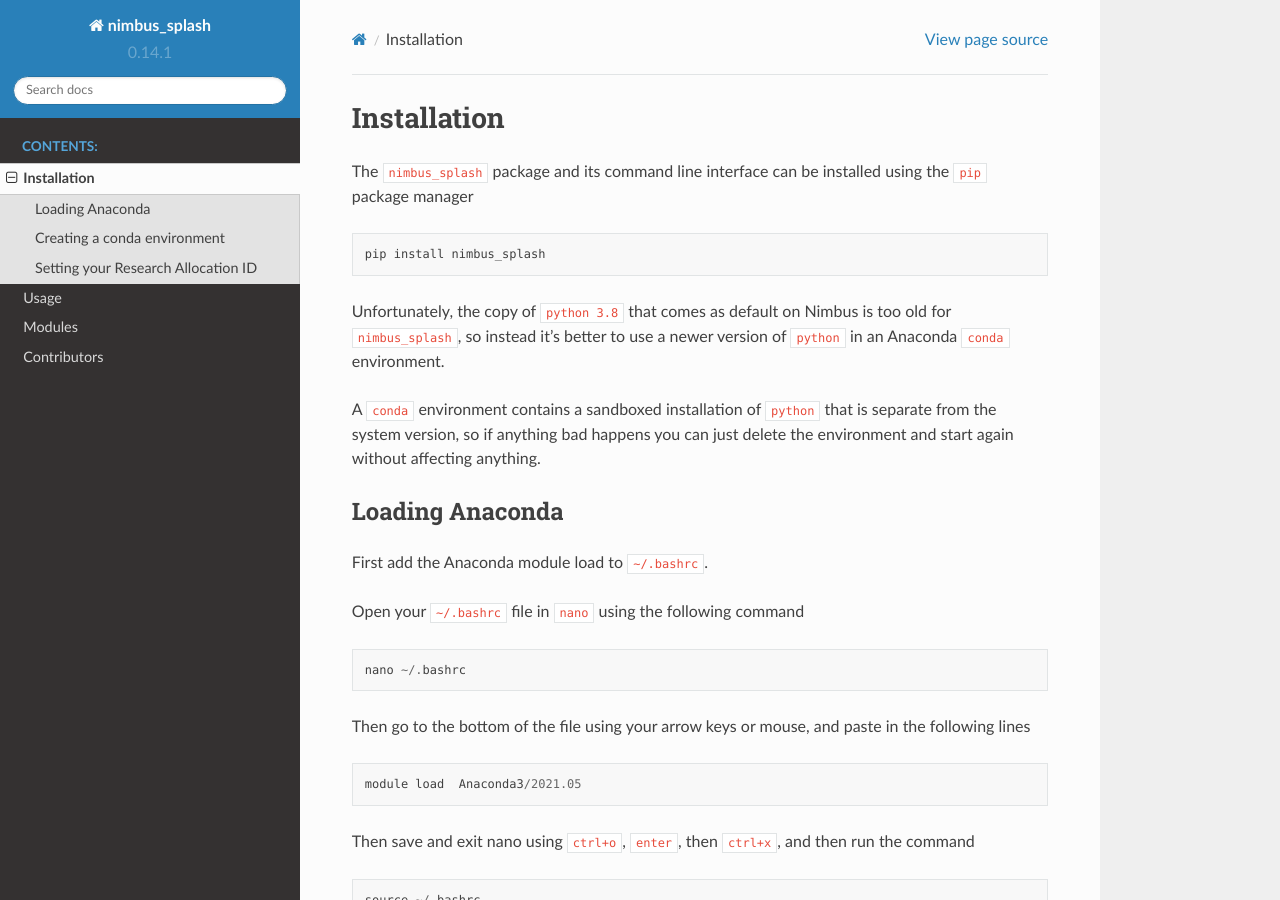
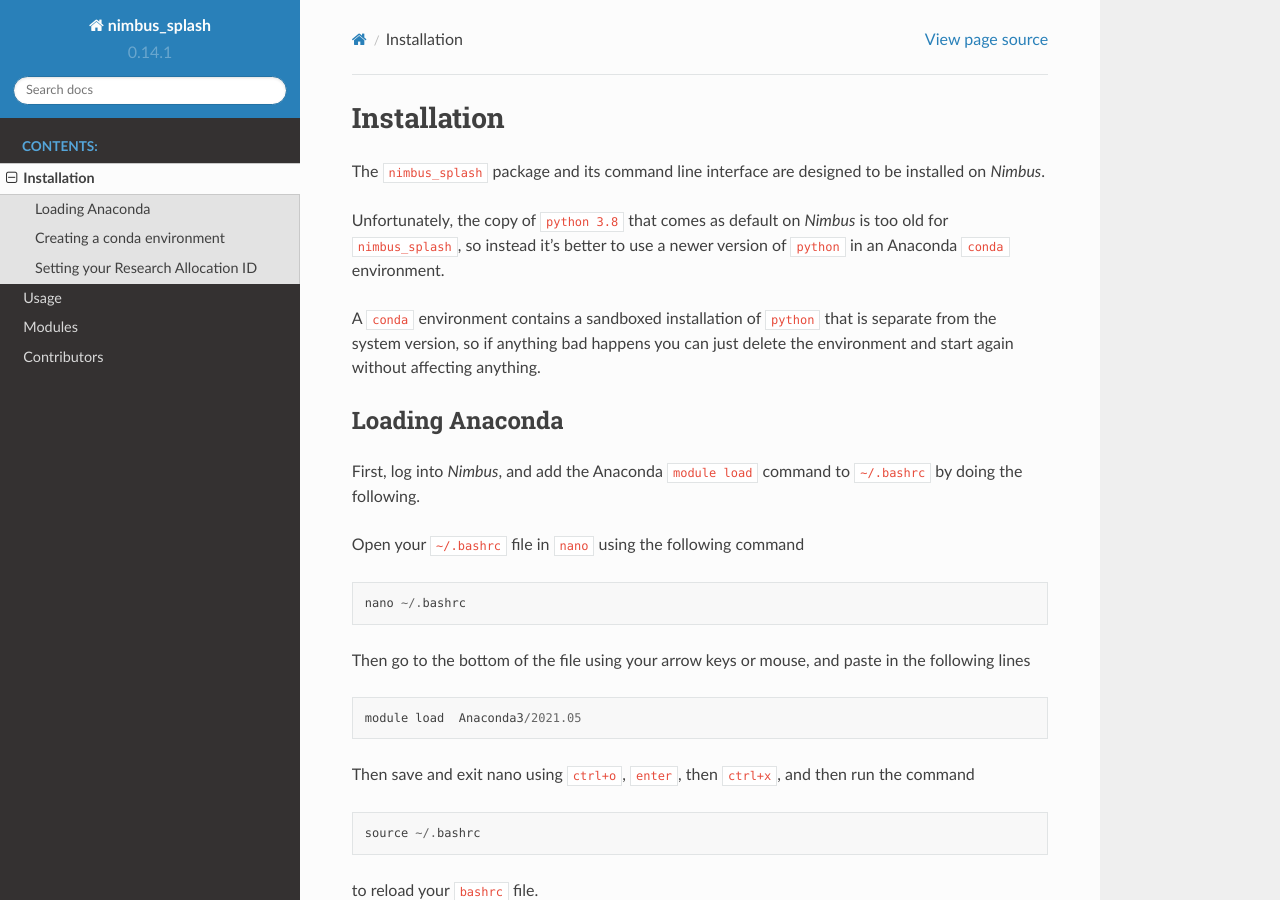
Before and after one commit to JonKragskow/nimbus_splash, a Sphinx documentation site: the page built from docs/source/installation.rst, in a window 1280 px wide and 900 px high. Built offline with Sphinx 7.4.7 and the Read the Docs theme 2.0.0, drawn with Linux system fonts in a browser that asks for light colours.

Commit message:
docs: update installation instructions

```diff
--- a/docs/source/installation.rst
+++ b/docs/source/installation.rst
@@ -1,11 +1,9 @@
 Installation
 ============
 
-The ``nimbus_splash`` package and its command line interface can be installed using the ``pip`` package manager ::
+The ``nimbus_splash`` package and its command line interface are designed to be installed on `Nimbus`.
 
-    pip install nimbus_splash
-
-Unfortunately, the copy of ``python 3.8`` that comes as default on Nimbus is too old for ``nimbus_splash``, so instead
+Unfortunately, the copy of ``python 3.8`` that comes as default on `Nimbus` is too old for ``nimbus_splash``, so instead
 it's better to use a newer version of ``python`` in an Anaconda ``conda`` environment.
 
 A ``conda`` environment contains a sandboxed installation of ``python`` that is separate from the system version, so if anything bad happens you can just delete the environment and start again without affecting anything.
@@ -13,7 +11,7 @@ A ``conda`` environment contains a sandboxed installation of ``python`` that is
 Loading Anaconda
 ----------------
 
-First add the Anaconda module load to ``~/.bashrc``.
+First, log into `Nimbus`, and add the Anaconda ``module load`` command to ``~/.bashrc`` by doing the following.
 
 Open your ``~/.bashrc`` file in ``nano`` using the following command ::
 
```
